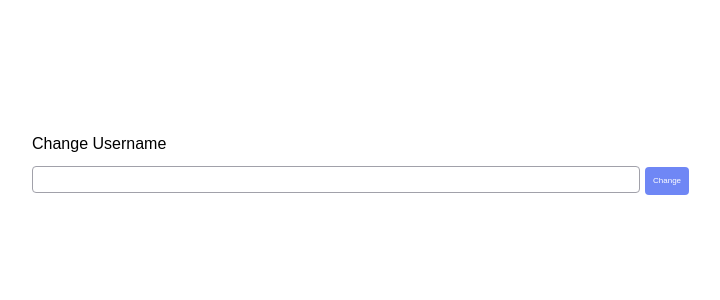
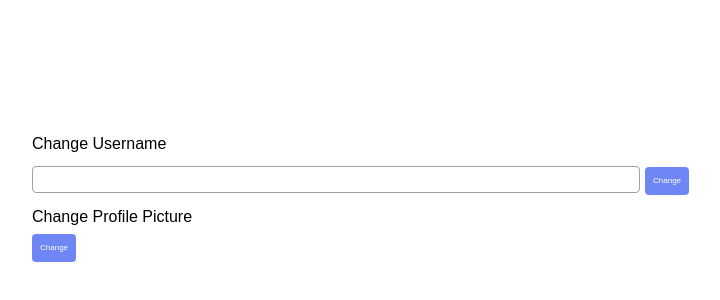
Before and after one commit to CodeworksThesis/FitPass, a React (Create React App) app in the folder client/: page /settings in a window 1280 px wide. Shown: the part 124-424 px from the top of the page, without its empty margins (32-752 px from the left). Built offline with nearby package versions, Linux system fonts and the light colour scheme; no server answers.

Commit message:
profile pic changes

```diff
--- a/client/src/pages/Settings.tsx
+++ b/client/src/pages/Settings.tsx
@@ -56,6 +56,9 @@ export const Settings = () => {
                         className='bg-[#6f87f5] text-white py-2 px-2 rounded text-[8px] ml-[5px]'
                     >Change</button>
                 </form >
+                <h1 className='mt-[10px]'>Change Profile Picture</h1>
+                <button className='bg-[#6f87f5] text-white py-2 px-2 rounded text-[8px] mt-[5px]'
+                    >Change</button>
             </div>
             {openMessage && <Popup setOpenMessage={setOpenMessage} />}
         </div>
```
